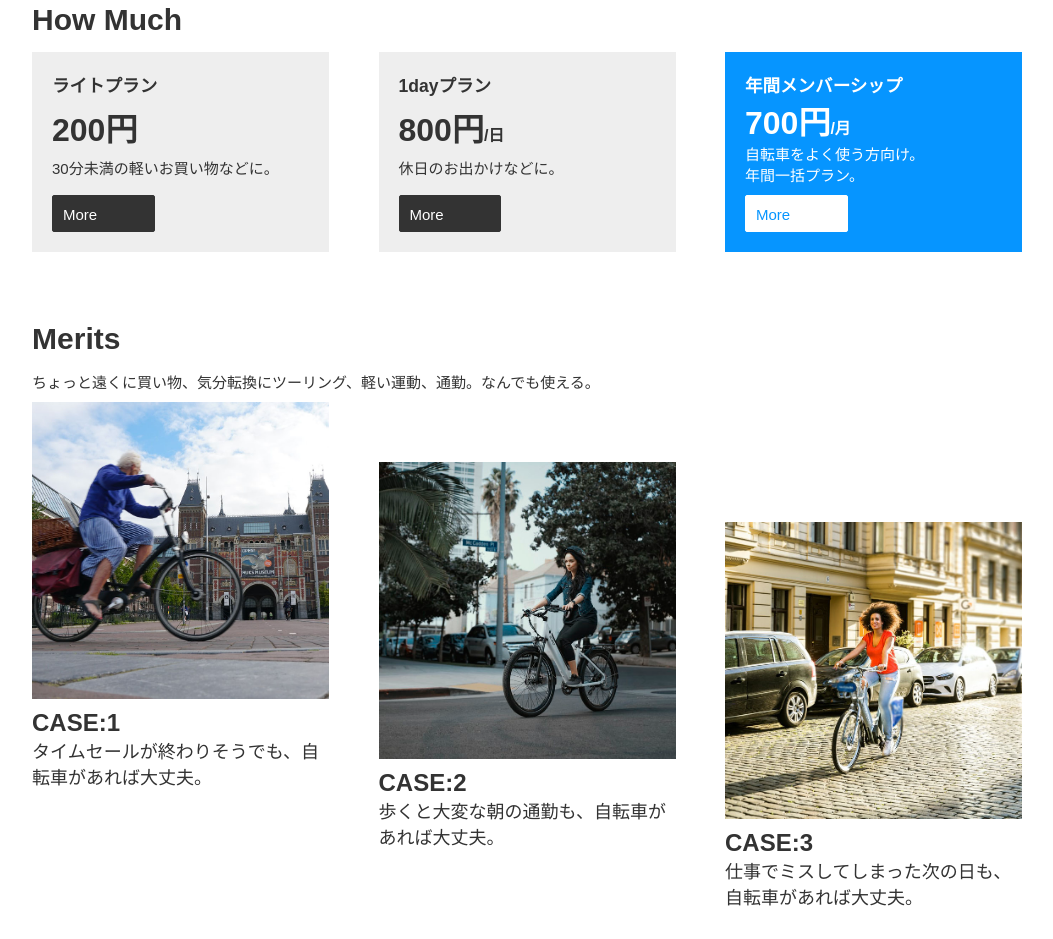
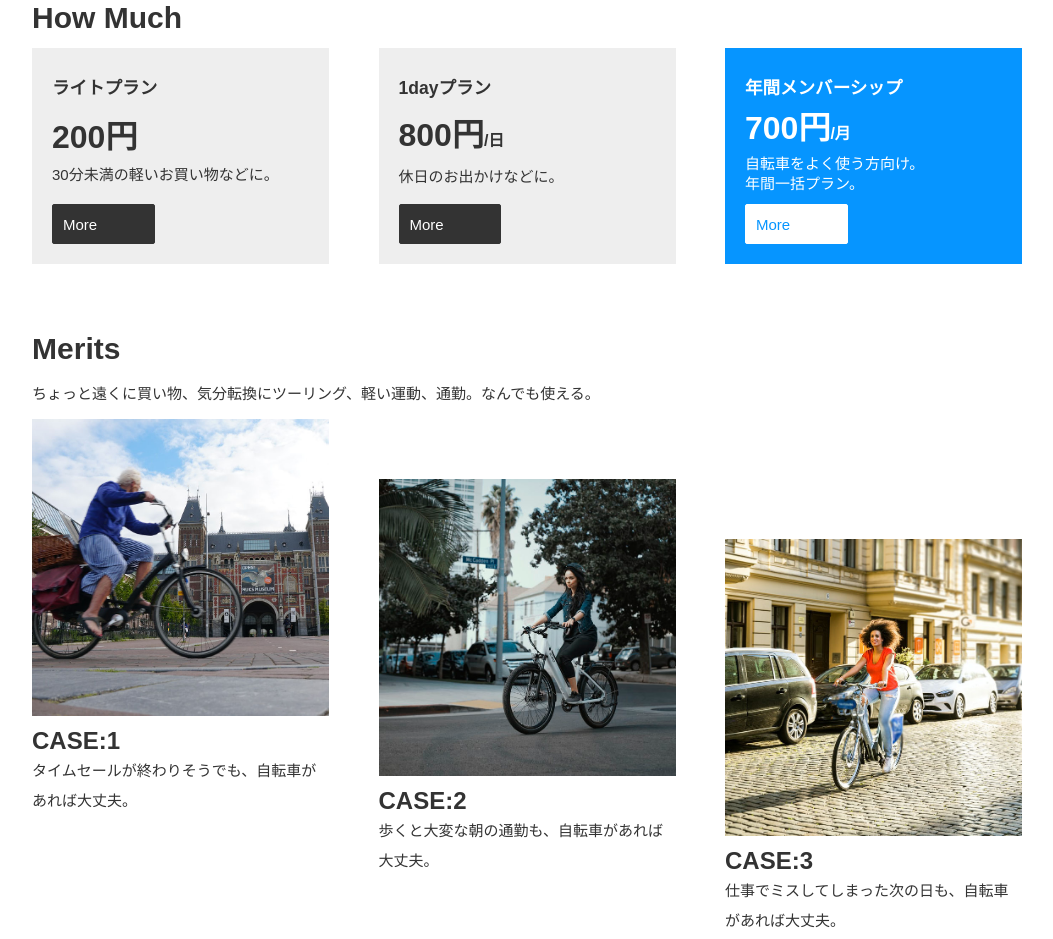
Before and after one commit to Kshirakura/RENTAL_CYCLE, a plain HTML site: page index.html in a window 1280 px wide. Shown: the part 857-1796 px from the top of the page, without its empty margins (113-1166 px from the left). Drawn offline with nearby package versions, Linux system fonts and the light colour scheme; some packages are replaced by stand-ins of ours; a web font is replaced by a local one.

Commit message:
Add files via upload

```diff
--- a/css/styles.css
+++ b/css/styles.css
@@ -25,6 +25,7 @@ body {
   margin:0;
   -webkit-text-size-adjust: 100%;
   font-family: acme-gothic, vdl-logona,sans-serif;
+  line-height: 3rem;
 }
 
 .container_all {
@@ -68,7 +69,7 @@ img {
 }
 
 .image p {
-  font-size: 1.8rem;
+  font-size: 1.5rem;
 }
 
 .container {
@@ -445,6 +446,7 @@ main
   background: #eee;
   margin-bottom: 10px;
   padding: 10px;
+  line-height: 4rem;
 }
 
 .how_much_container .plan:last-child {
@@ -452,12 +454,18 @@ main
   background: var(--blue);
 }
 
+
+
 .how_much_container .plan h4 {
   font-size: 3.2rem;
 }
 
 .how_much_container .plan h4 span {
   font-size: 1.6rem;
+}
+
+.how_much_container .plan p {
+  line-height: 2rem;
 }
 
 .how_much_container .plan:last-child .more{
@@ -480,6 +488,7 @@ main
   padding: 5px 10px 3px;
   margin-top: 10px;
   background: #333;
+  line-height: 2rem;
 }
 
 .download_image .apps {
```
